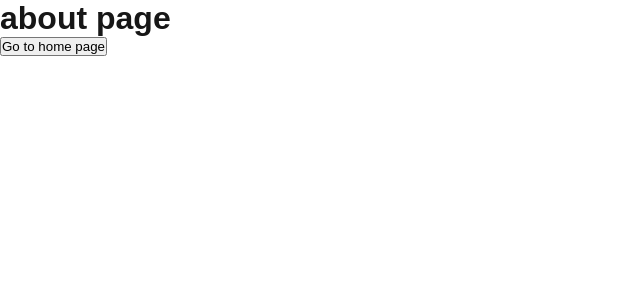
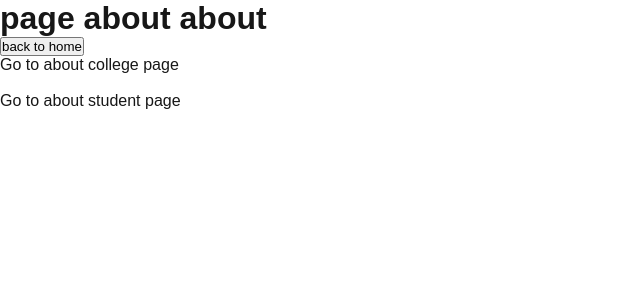
Before and after one commit to AnushreeNema/Next-js-app, a Next.js app: page /about in a window 1280 px wide. Shown: the top 300 px of the page, without its empty margins (0-640 px from the left). Built offline with nearby package versions, Linux system fonts and the light colour scheme.

Commit message:
nested routing

```diff
--- a/src/app/about/page.js
+++ b/src/app/about/page.js
@@ -1,12 +1,19 @@
 "use client";
+import Link from "next/link";
 import { useRouter } from "next/navigation";
 const About = () => {
   const router = useRouter();
   return (
     <div>
-      <h1>about page</h1>
-      <button onClick={() => router.push("/")}>Go to home page</button>
+      <h1>page about about</h1>
+      <button onClick={() => router.push("/")}>back to home </button>
+      <br />
+      <Link href="/about/aboutcollege">Go to about college page</Link>
+      <br />
+      <br />
+      <Link href="/about/aboutstudent">Go to about student page</Link>
     </div>
   );
 };
+
 export default About;
```
Also changed, not shown: src/app/about/aboutcollege/page.js (added, +8 -0 lines), src/app/about/aboutstudent/page.js (added, +8 -0 lines), src/app/login/loginstudent/page.js (added, +8 -0 lines), src/app/login/loginteacher/page.js (added, +8 -0 lines), src/app/login/page.js (+14 -0 lines).
